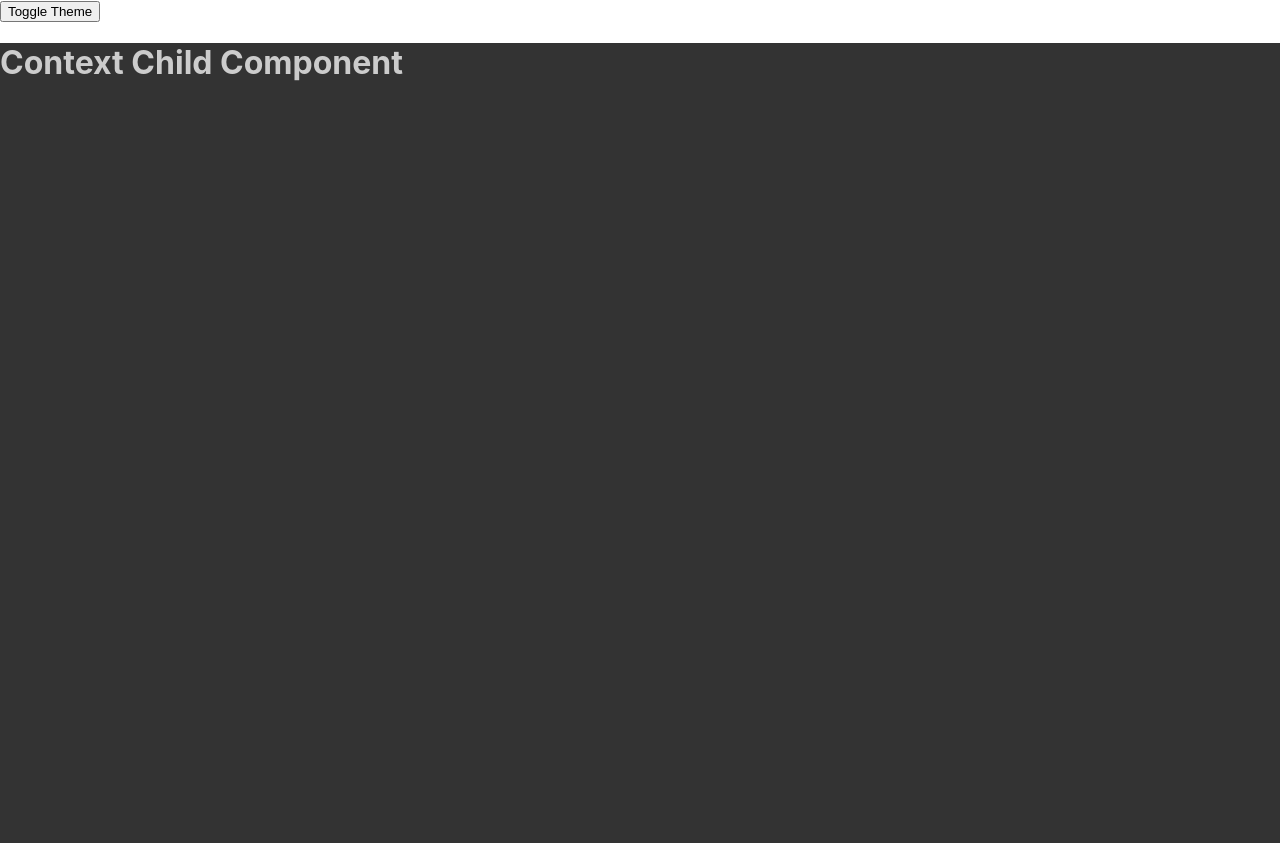
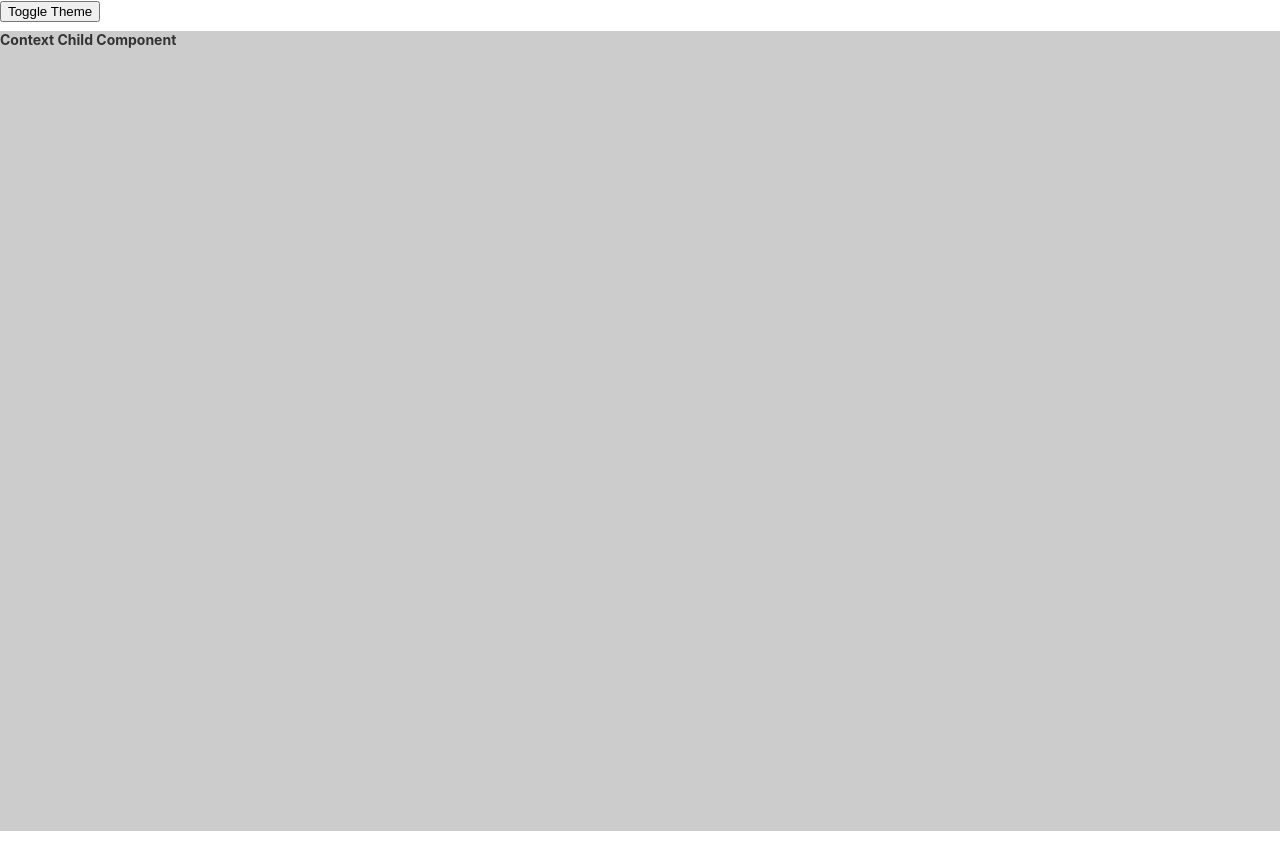
Before and after one commit to brebecaS/more_hooks_exemples, a React (Create React App) app: page / in a window 1280 px wide. Built offline with nearby package versions, Linux system fonts and the light colour scheme.

Commit message:
use context updates

```diff
--- /dev/null
+++ b/src/exemple/useContextExemple/ComponentaIntermadiara.js
@@ -0,0 +1,9 @@
+import ContextChildComponent from "./ContextChildComponent";
+const ComponentaIntermadiara = () => {
+  return (
+    <div>
+      <ContextChildComponent />
+    </div>
+  );
+};
+export default ComponentaIntermadiara;
--- a/src/exemple/useContextExemple/ContextChildComponent.js
+++ b/src/exemple/useContextExemple/ContextChildComponent.js
@@ -1,8 +1,10 @@
 import { useContext } from "react";
-import { ThemeContext } from "./ContextComponent";
+import { ThemeContext, FontSizeContext } from "./ContextComponent";
 
 const ContextChildComponent = () => {
-  const darkTheme = useContext(ThemeContext);
+  const { darkTheme } = useContext(ThemeContext);
+
+  const { fontSize } = useContext(FontSizeContext);
 
   return (
     <div
@@ -10,6 +12,7 @@ const ContextChildComponent = () => {
         backgroundColor: darkTheme ? "#333" : "#ccc",
         color: darkTheme ? "#ccc" : "#333",
         height: "100vh",
+        fontSize: `${fontSize}px`,
       }}
     >
       <h1>Context Child Component</h1>
--- a/src/exemple/useContextExemple/ContextComponent.js
+++ b/src/exemple/useContextExemple/ContextComponent.js
@@ -1,20 +1,29 @@
 import { useState, createContext } from "react";
-import ContextChildComponent from "./ContextChildComponent";
+import ComponentaIntermadiara from "./ComponentaIntermadiara";
 
 export const ThemeContext = createContext();
+export const FontSizeContext = createContext();
 
 const ContextComponent = () => {
-  const [darkTheme, setDarkTheme] = useState(true);
+  const [darkTheme, setDarkTheme] = useState(false);
+  const contextValue = { darkTheme: darkTheme };
 
-  function toggleTheme() {
-    setDarkTheme((prevDarkTheme) => !prevDarkTheme);
-  }
+  const toggleTheme = () => {
+    setDarkTheme((prevDarkTheme) => {
+      if (prevDarkTheme === true) {
+        return false;
+      }
+      return true;
+    });
+  };
 
   return (
-    <ThemeContext.Provider value={darkTheme}>
-      <button onClick={toggleTheme}>Toggle Theme</button>
-      <ContextChildComponent />
-    </ThemeContext.Provider>
+    <FontSizeContext.Provider value={{ fontSize: 7 }}>
+      <ThemeContext.Provider value={contextValue}>
+        <button onClick={toggleTheme}>Toggle Theme</button>
+        <ComponentaIntermadiara />
+      </ThemeContext.Provider>
+    </FontSizeContext.Provider>
   );
 };
 export default ContextComponent;
```
